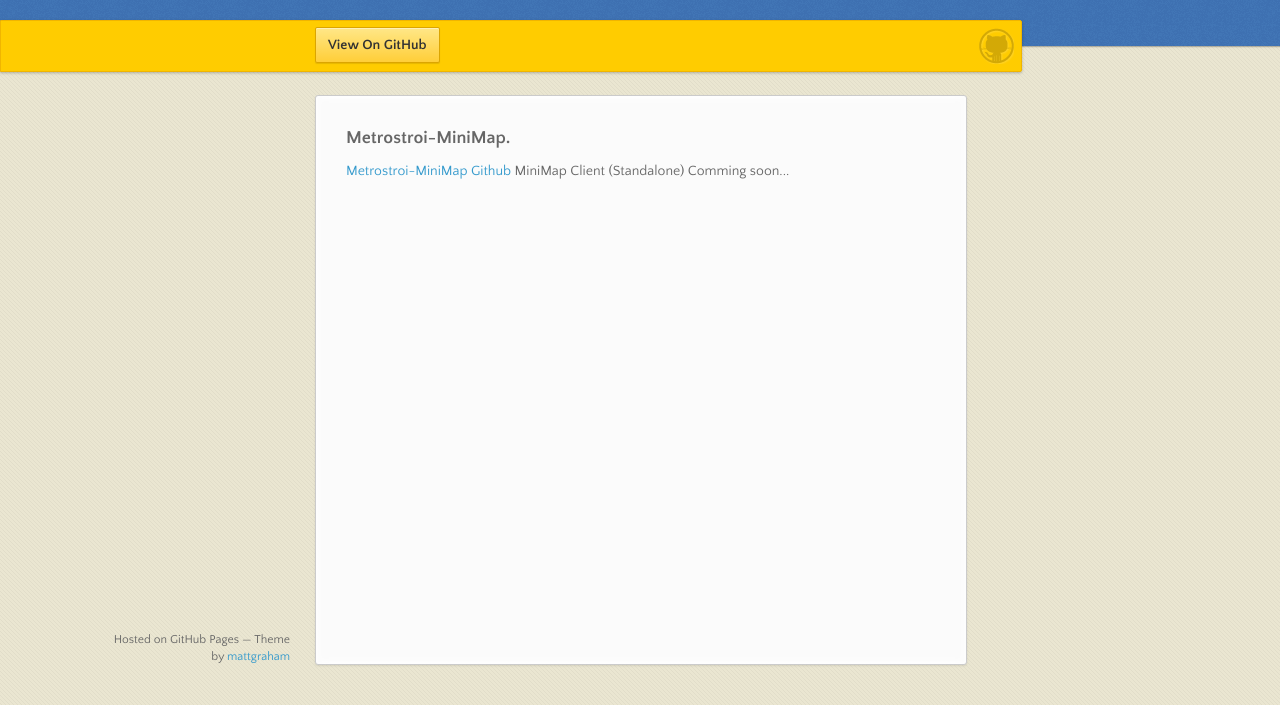
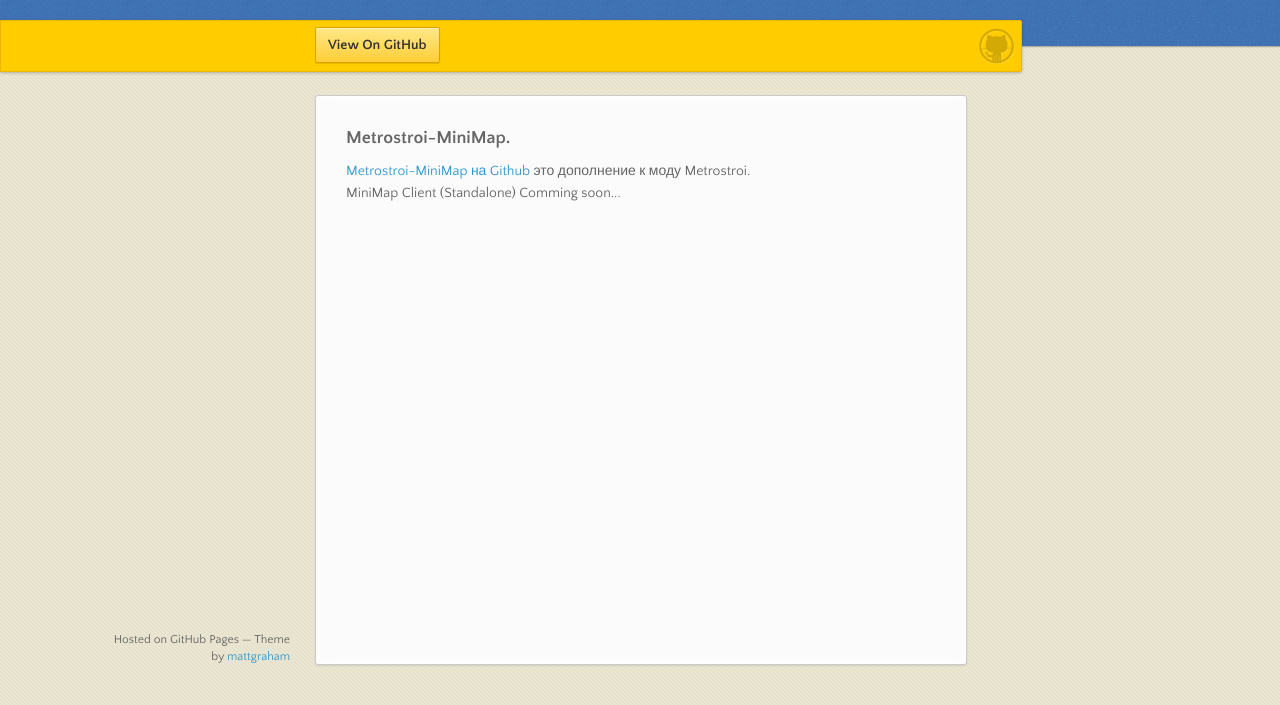
Before and after one commit to OnlyNoob/onlynoob.github.io, a plain HTML site: page index.html in a window 1280 px wide. Shown: the part 95-800 px from the top of the page. Drawn offline with nearby package versions, Linux system fonts and the light colour scheme.

Commit message:
Little changes
Little change index.html

```diff
--- a/index.html
+++ b/index.html
@@ -35,8 +35,8 @@
         <h3>
 <a id="metrostroi-minimap" class="anchor" href="#metrostroi-minimap" aria-hidden="true"><span aria-hidden="true" class="octicon octicon-link"></span></a>Metrostroi-MiniMap.</h3>
 
-<p><a href="https://github.com/OnlyNoob/Metrostroi-MiniMap/">Metrostroi-MiniMap Github</a>
-MiniMap Client (Standalone) Comming soon...</p>
+<p><a href="https://github.com/OnlyNoob/Metrostroi-MiniMap/">Metrostroi-MiniMap на Github</a> это дополнение к моду Metrostroi.
+</br>MiniMap Client (Standalone) Comming soon...</p>
       </section>
       <footer>
         <p><small>Hosted on GitHub Pages &mdash; Theme by <a href="https://twitter.com/michigangraham">mattgraham</a></small></p>
```
